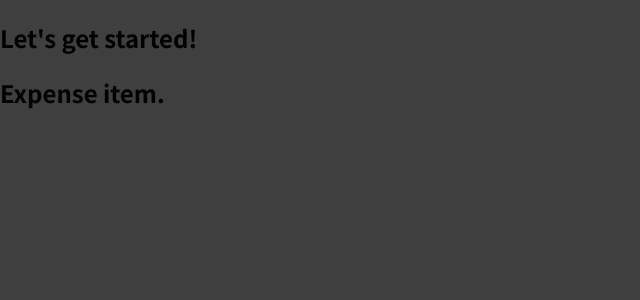
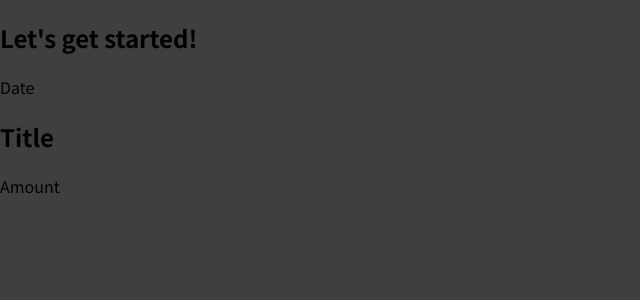
Before and after one commit to pawkw/react-complete-guide, a JavaScript app: page / in a window 1280 px wide. Shown: the top 300 px of the page, without its empty margins (0-640 px from the left). Built offline with nearby package versions, Linux system fonts and the light colour scheme.

Commit message:
Lecture 34.

```diff
--- a/src/components/ExpenseItem.js
+++ b/src/components/ExpenseItem.js
@@ -1,6 +1,12 @@
 function ExpenseItem() {
     return (
-        <h2>Expense item.</h2>
+        <div>
+            <div>Date</div>
+            <div>
+                <h2>Title</h2>
+                <div>Amount</div>
+            </div>
+        </div>
     )
 }
 
```
